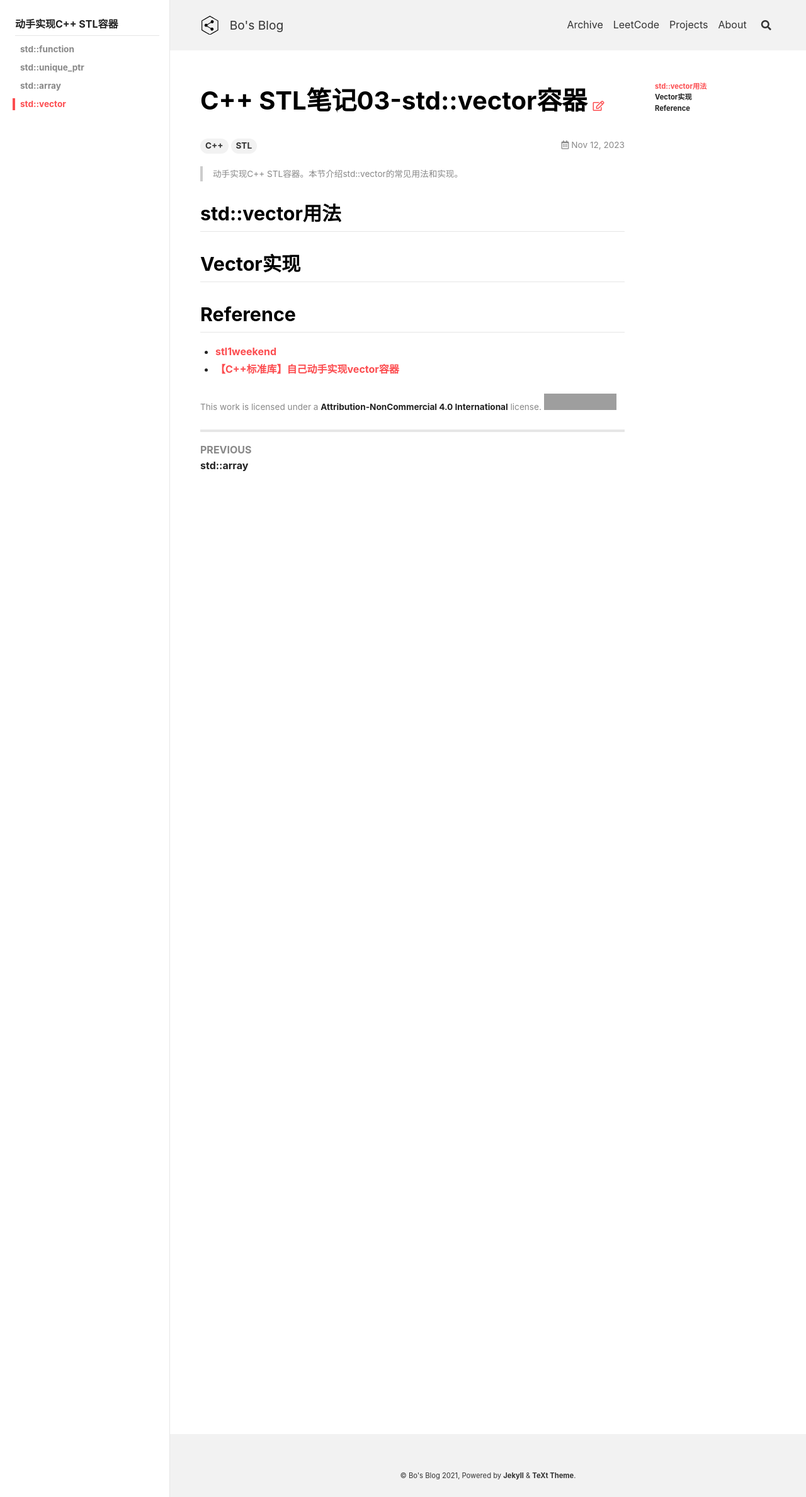
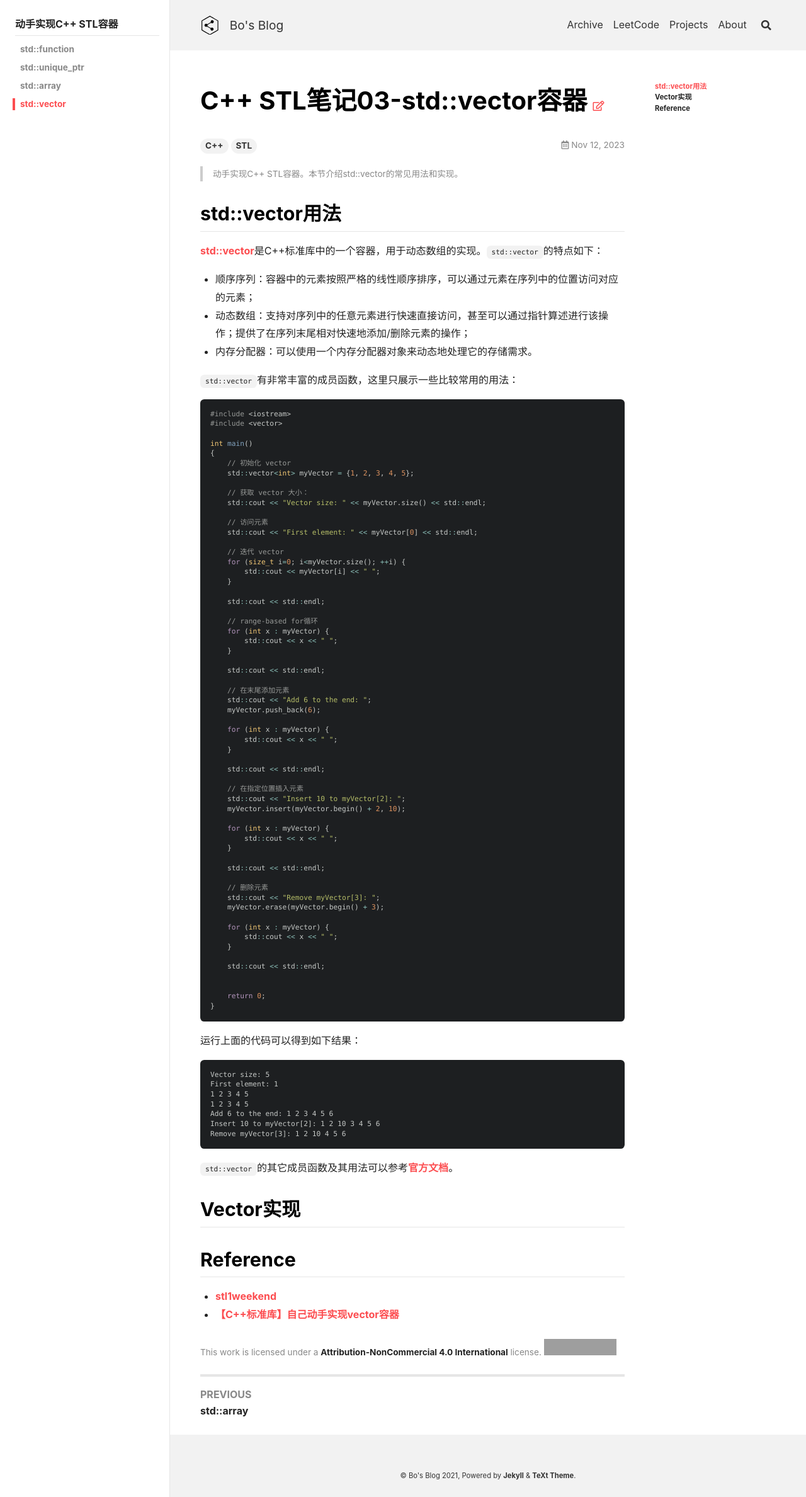
Before and after one commit to peng00bo00/peng00bo00_previous_blog, a Jekyll site: the page built from _posts/2023-11-12-STL-NOTES-04.md, in a window 1280 px wide. Shown: the whole page at 63% size. Built offline with Jekyll 4.4.1, drawn with Linux system fonts in a browser that asks for light colours; nearby versions of some CDN libraries; comment, search, counter and statistics services are not loaded; grey boxes are pictures that could not be loaded.

Commit message:
Update 2023-11-12-STL-NOTES-04.md

````diff
--- a/_posts/2023-11-12-STL-NOTES-04.md
+++ b/_posts/2023-11-12-STL-NOTES-04.md
@@ -15,6 +15,92 @@ sidebar:
 
 ## std::vector用法
 
+[std::vector](https://en.cppreference.com/w/cpp/container/vector)是C++标准库中的一个容器，用于动态数组的实现。`std::vector`的特点如下：
+
+- 顺序序列：容器中的元素按照严格的线性顺序排序，可以通过元素在序列中的位置访问对应的元素；
+- 动态数组：支持对序列中的任意元素进行快速直接访问，甚至可以通过指针算述进行该操作；提供了在序列末尾相对快速地添加/删除元素的操作；
+- 内存分配器：可以使用一个内存分配器对象来动态地处理它的存储需求。
+
+`std::vector`有非常丰富的成员函数，这里只展示一些比较常用的用法：
+
+```cpp
+#include <iostream>
+#include <vector>
+
+int main()
+{
+    // 初始化 vector
+    std::vector<int> myVector = {1, 2, 3, 4, 5};
+
+    // 获取 vector 大小：
+    std::cout << "Vector size: " << myVector.size() << std::endl;
+
+    // 访问元素
+    std::cout << "First element: " << myVector[0] << std::endl;
+
+    // 迭代 vector
+    for (size_t i=0; i<myVector.size(); ++i) {
+        std::cout << myVector[i] << " ";
+    }
+
+    std::cout << std::endl;
+
+    // range-based for循环
+    for (int x : myVector) {
+        std::cout << x << " ";
+    }
+
+    std::cout << std::endl;
+
+    // 在末尾添加元素
+    std::cout << "Add 6 to the end: ";
+    myVector.push_back(6);
+
+    for (int x : myVector) {
+        std::cout << x << " ";
+    }
+
+    std::cout << std::endl;
+
+    // 在指定位置插入元素
+    std::cout << "Insert 10 to myVector[2]: ";
+    myVector.insert(myVector.begin() + 2, 10);
+
+    for (int x : myVector) {
+        std::cout << x << " ";
+    }
+
+    std::cout << std::endl;
+
+    // 删除元素
+    std::cout << "Remove myVector[3]: ";
+    myVector.erase(myVector.begin() + 3);
+
+    for (int x : myVector) {
+        std::cout << x << " ";
+    }
+
+    std::cout << std::endl;
+
+
+    return 0;
+}
+```
+
+运行上面的代码可以得到如下结果：
+
+```
+Vector size: 5
+First element: 1
+1 2 3 4 5
+1 2 3 4 5
+Add 6 to the end: 1 2 3 4 5 6
+Insert 10 to myVector[2]: 1 2 10 3 4 5 6
+Remove myVector[3]: 1 2 10 4 5 6
+```
+
+`std::vector`的其它成员函数及其用法可以参考[官方文档](https://en.cppreference.com/w/cpp/container/vector)。
+
 ## Vector实现
 
 
````
